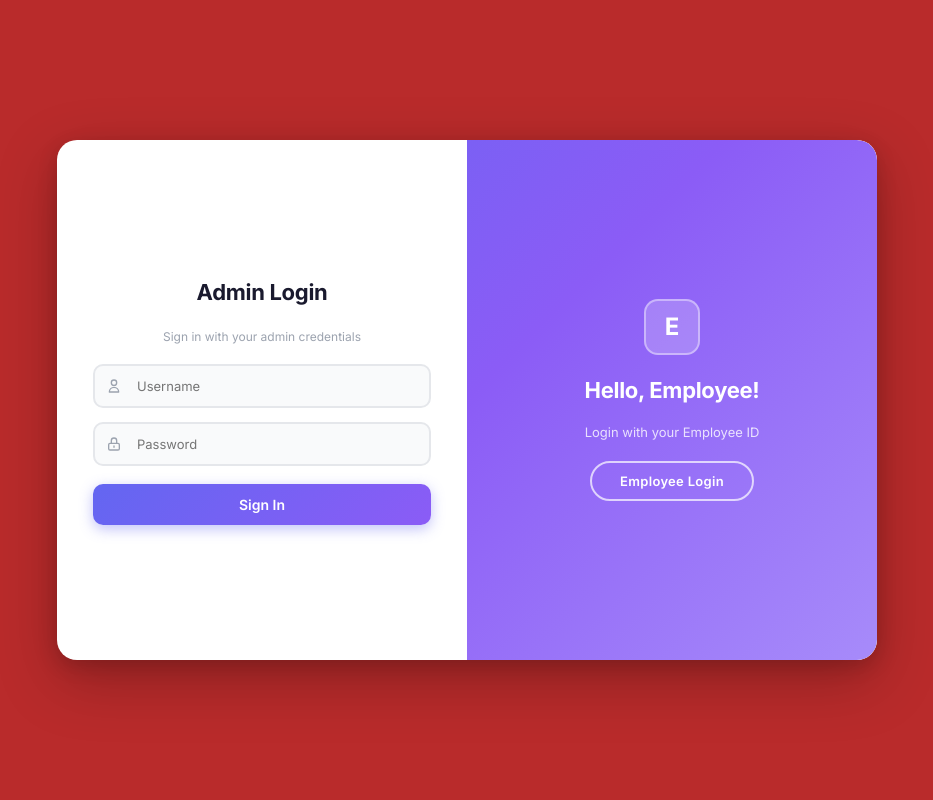
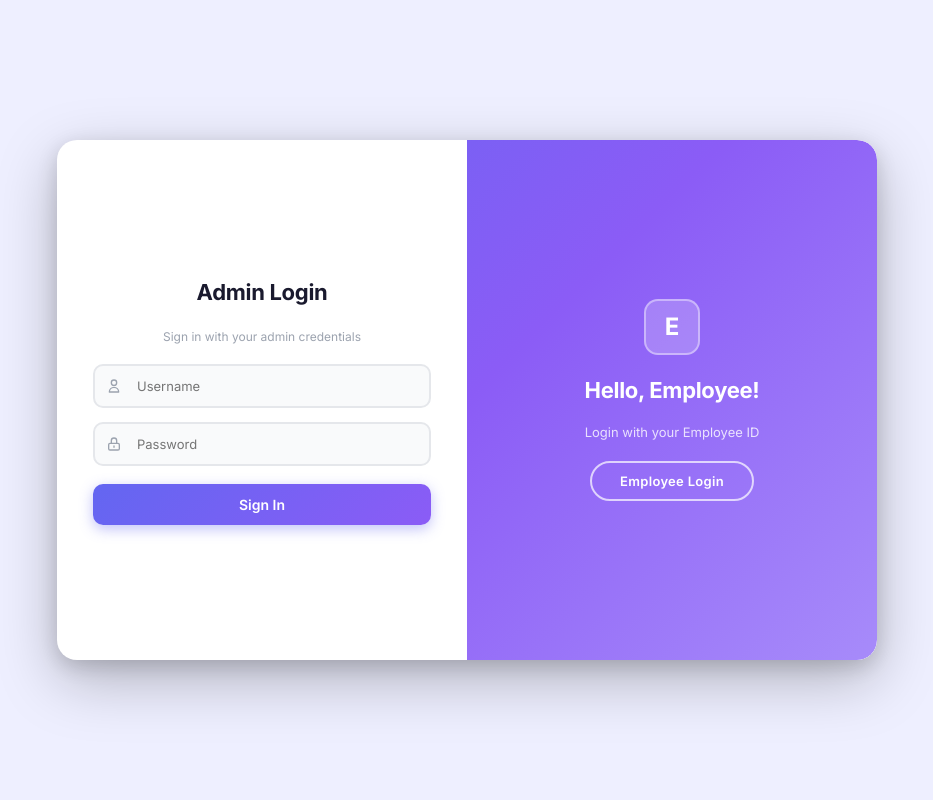
Before and after one commit to Jash107-dev/college_project, a Django app: page /login/ in a window 1280 px wide. Shown: the whole page, without its empty margins (173-1106 px from the left). Run offline with Django 4.2, Linux system fonts and the light colour scheme.

Commit message:
Change background color of login page

```diff
--- a/templates/accounts/login.html
+++ b/templates/accounts/login.html
@@ -123,7 +123,7 @@
     min-height: 100vh; min-width: 100vw;
     margin: 0; padding: 20px;
     /* lighter, more pastel version of the same purple gradient */
-    background: #b92b2b;
+    background: #eeefff;
     font-family: 'Inter', sans-serif;
     box-sizing: border-box;
     position: fixed; top: 0; left: 0;
```
